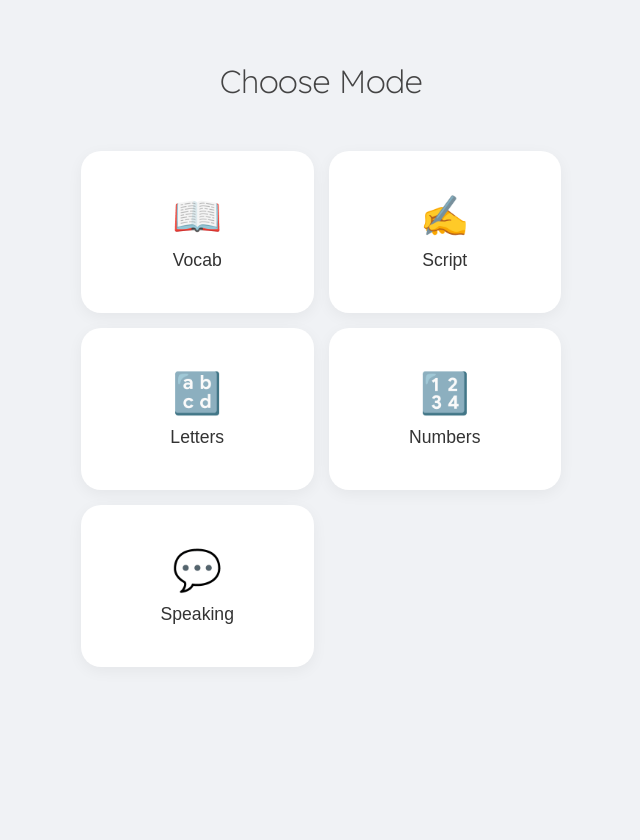
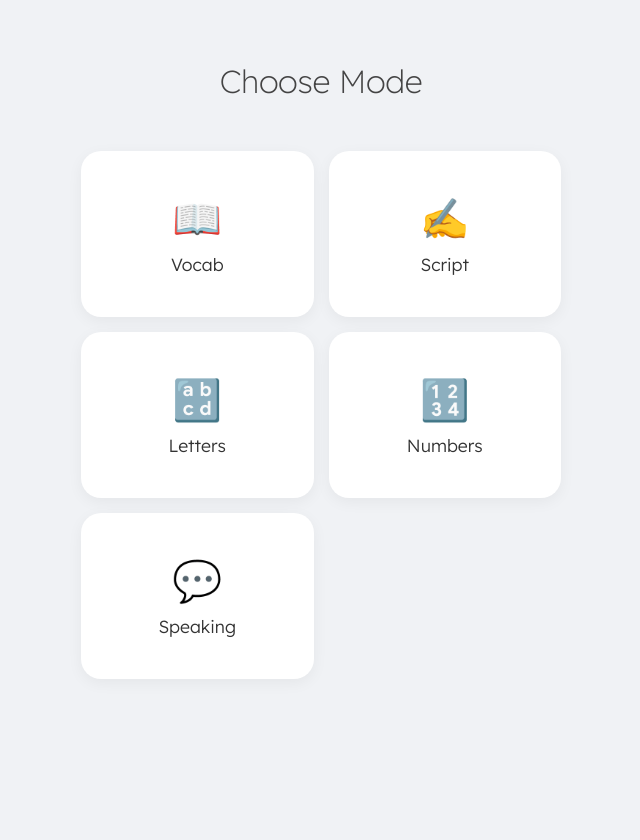
Before and after one commit to dane41145/thai-app, a Flask app: page / in a window 1280 px wide. Shown: the whole page, without its empty margins (319-959 px from the left). Run offline with Flask 3, Linux system fonts and the light colour scheme.

Commit message:
Update style.css

```diff
--- a/static/css/style.css
+++ b/static/css/style.css
@@ -10,7 +10,7 @@ body { font-family: 'Lexend', -apple-system, BlinkMacSystemFont, "Segoe UI", Rob
 /* MENUS */
 #categoryMenu { width: 100%; max-width: 600px; display: none; flex-direction: column; gap: 20px; align-items: center; }
 .cat-grid { display: grid; grid-template-columns: repeat(2, 1fr); gap: 15px; width: 80%; }
-.cat-btn { background: white; width: 100%; padding: 40px 20px; border-radius: 20px; border: 2px solid transparent; box-shadow: 0 4px 15px rgba(0,0,0,0.05); cursor: pointer; font-size: 1.1rem; font-weight: 300; color: var(--text); transition: transform 0.2s, box-shadow 0.2s; display: flex; flex-direction: column; align-items: center; gap: 10px; justify-content: center; }
+.cat-btn { background: white; width: 100%; padding: 40px 20px; border-radius: 20px; border: 2px solid transparent; box-shadow: 0 4px 15px rgba(0,0,0,0.05); cursor: pointer; font-family: 'Lexend', sans-serif; font-size: 1.1rem; font-weight: 300; color: var(--text); transition: transform 0.2s, box-shadow 0.2s; display: flex; flex-direction: column; align-items: center; gap: 10px; justify-content: center; }
 .cat-btn:hover { transform: translateY(-3px); box-shadow: 0 8px 20px rgba(0,0,0,0.1); border-color: var(--primary); color: var(--primary); }
 .cat-btn .emoji { font-size: 2.5rem; }
 @media (max-width: 400px) { .cat-grid { grid-template-columns: 1fr; } .cat-btn { padding: 30px 20px; } }
```
